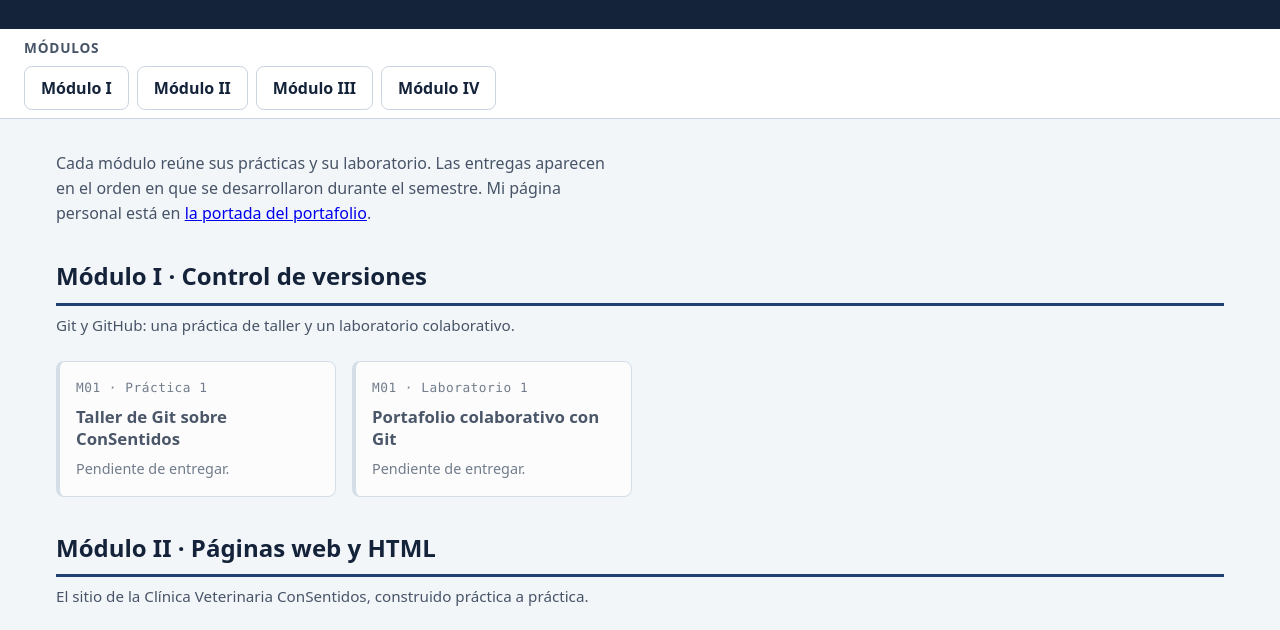
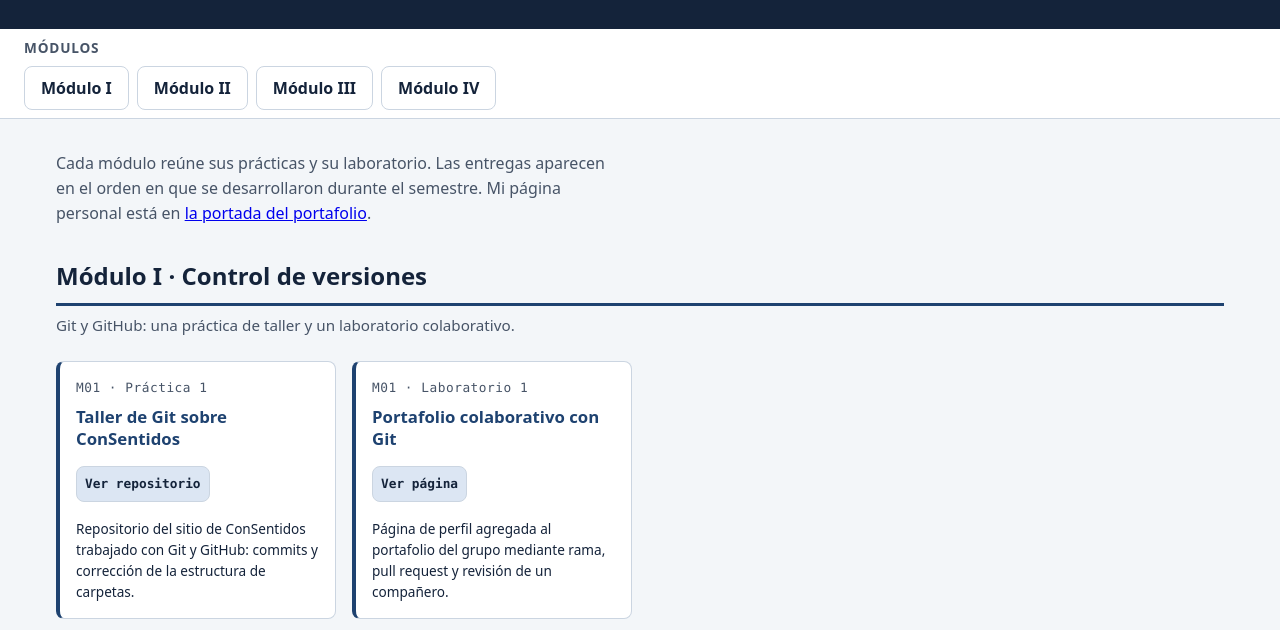
Before and after one commit to hector-uribe/2026ii-dsv-portafolio-4gs121-15-uribe-hector, a plain HTML site: page docs/modulos/index.html in a window 1280 px wide. Shown: the part 112-742 px from the top of the page. Drawn offline with Linux system fonts and the light colour scheme.

Commit message:
feat: publicar entregas del Módulo I (Práctica 1 y Laboratorio 1)

```diff
--- a/docs/modulos/index.html
+++ b/docs/modulos/index.html
@@ -46,33 +46,26 @@
       <h2>Módulo I · Control de versiones</h2>
       <p class="resumen">Git y GitHub: una práctica de taller y un laboratorio colaborativo.</p>
       <ul class="estudiantes">
-        <!--
-          Cuando publiques una entrega, cambia su artículo "pendiente" por uno
-          como este, con los datos que trae la guía de cada actividad:
-
-          <li>
-            <article>
-              <p class="codigo">M02 · Práctica 1</p>
-              <h3><a href="m02-html/p01-estructura/">Estructura básica</a></h3>
-              <ul class="entregas">
-                <li><a href="m02-html/p01-estructura/">Ver</a></li>
-              </ul>
-              <p class="repo">Esqueleto del documento y silueta semántica.</p>
-            </article>
-          </li>
-        -->
         <li>
-          <article class="pendiente">
-            <p class="codigo">M01 · Práctica 1</p>
-            <h3>Taller de Git sobre ConSentidos</h3>
-            <p class="aviso">Pendiente de entregar.</p>
+          <article>
+            <p class="codigo">M01 &middot; Práctica 1</p>
+            <h3><a href="https://github.com/hector-uribe/consentidos-web-4gs121">Taller de Git sobre ConSentidos</a></h3>
+            <ul class="entregas">
+              <li><a href="https://github.com/hector-uribe/consentidos-web-4gs121">Ver repositorio</a></li>
+            </ul>
+            <p class="repo">Repositorio del sitio de ConSentidos trabajado con Git y
+              GitHub: commits y corrección de la estructura de carpetas.</p>
           </article>
         </li>
         <li>
-          <article class="pendiente">
-            <p class="codigo">M01 · Laboratorio 1</p>
-            <h3>Portafolio colaborativo con Git</h3>
-            <p class="aviso">Pendiente de entregar.</p>
+          <article>
+            <p class="codigo">M01 &middot; Laboratorio 1</p>
+            <h3><a href="https://github.com/joseperaltab-utp-fisc/dsv-m01-git-laboratorio-4gs121/blob/main/site/alumnos/uribe-hector/about-uribe-hector.html">Portafolio colaborativo con Git</a></h3>
+            <ul class="entregas">
+              <li><a href="https://github.com/joseperaltab-utp-fisc/dsv-m01-git-laboratorio-4gs121/blob/main/site/alumnos/uribe-hector/about-uribe-hector.html">Ver página</a></li>
+            </ul>
+            <p class="repo">Página de perfil agregada al portafolio del grupo mediante
+              rama, pull request y revisión de un compañero.</p>
           </article>
         </li>
       </ul>
```
